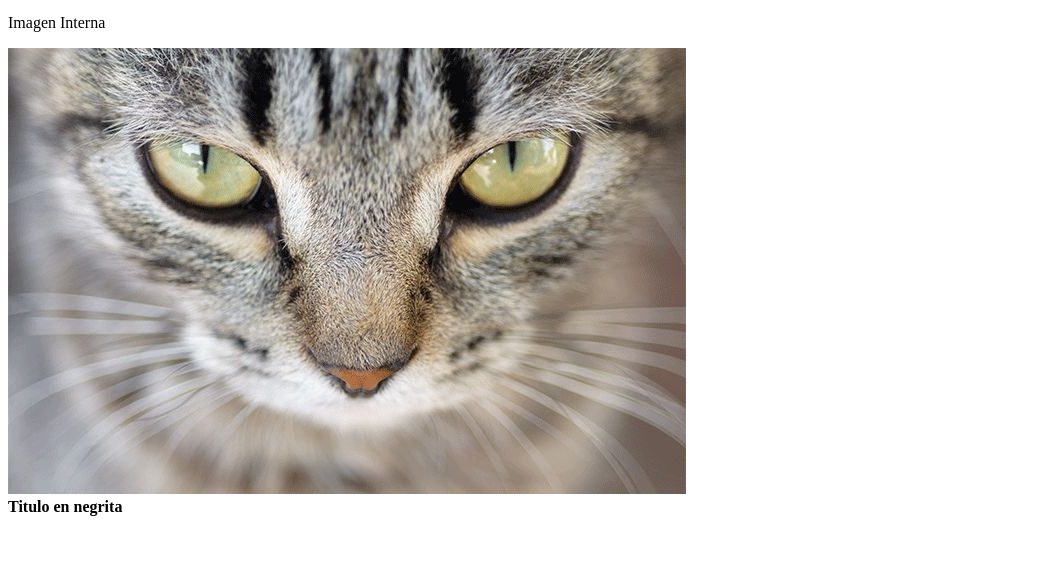
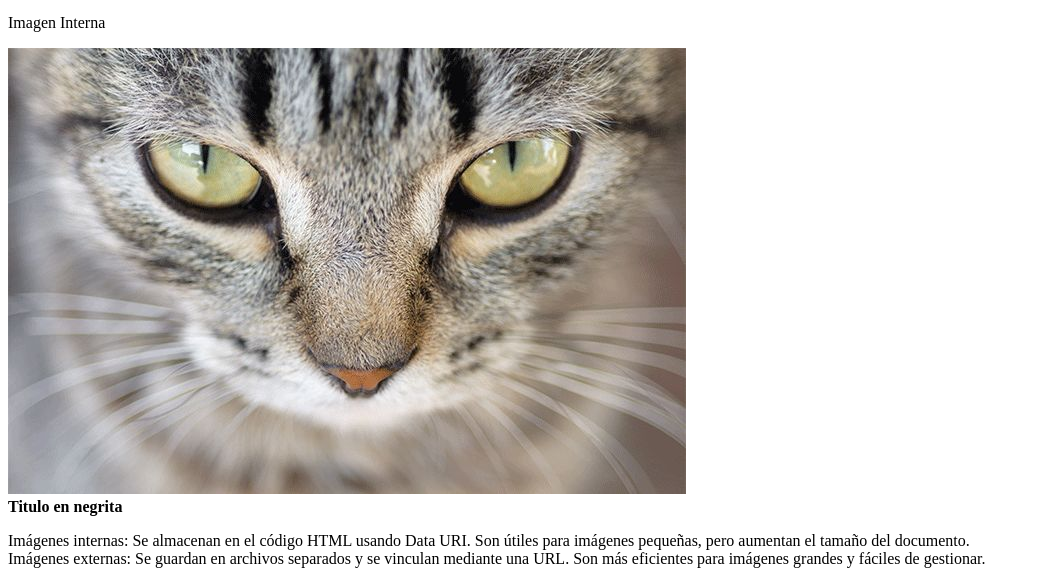
Before and after one commit to Kirin-Kiri/HTML, a plain HTML site: page imagenes.html in a window 1280 px wide. Shown: the part 374-958 px from the top of the page, without its empty margins (0-1040 px from the left). Before the commit the page ends 898 px from the top, so only its background shows below. Drawn offline with Linux system fonts and the light colour scheme.

Commit message:
Co-authored-by: NEXUSKITKAT <NEXUSKITKAT@users.noreply.github.com>

```diff
--- a/imagenes.html
+++ b/imagenes.html
@@ -12,5 +12,9 @@
     <p>Imagen Interna</p>
     <img src="img/cat.jfif" alt="">
     <figcaption><strong>Titulo en negrita</strong></figcaption>
+    <p>Imágenes internas: Se almacenan en el código HTML usando Data URI. Son útiles para imágenes pequeñas, pero aumentan el tamaño del documento.<br>
+        Imágenes externas: Se guardan en archivos separados y se vinculan mediante una URL. Son más eficientes para imágenes grandes y fáciles de gestionar.<p>
+
+
 </body>
 </html>
```
